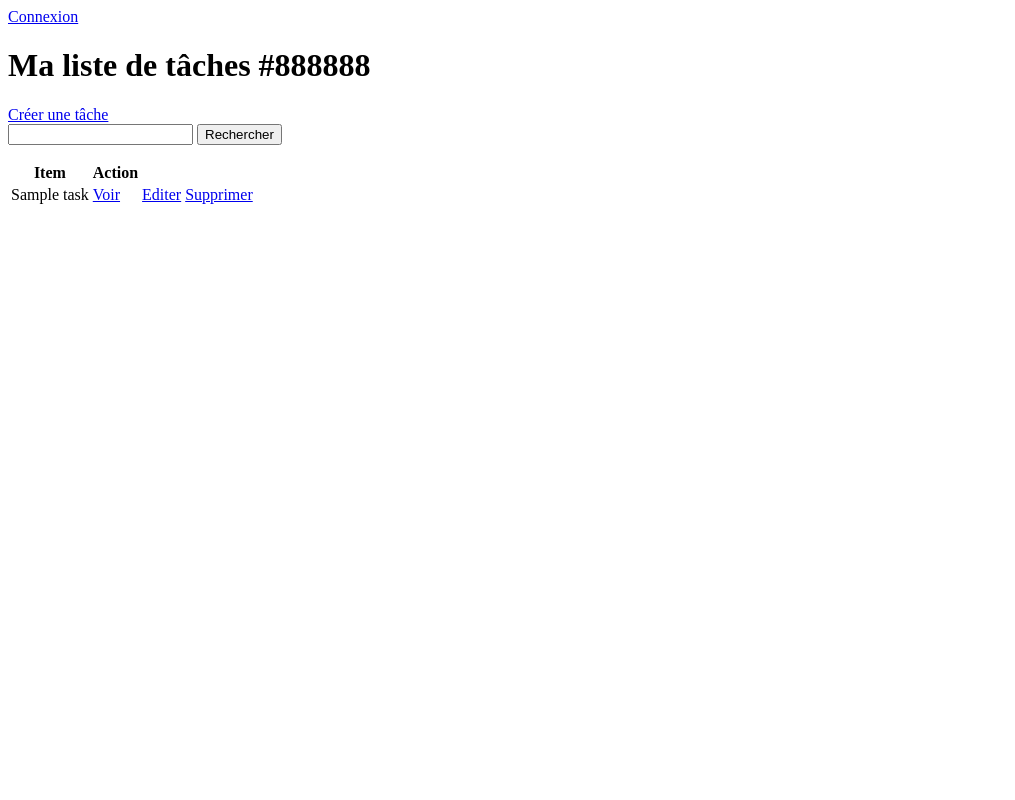
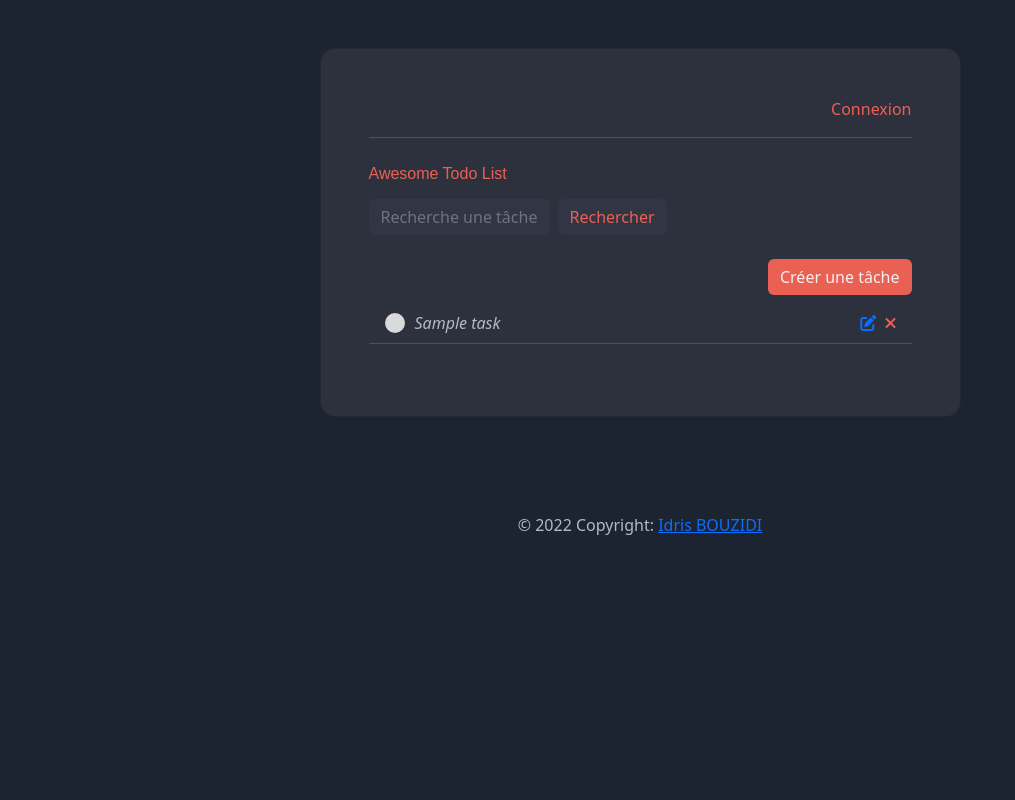
Before and after one commit to ibouzidi/dj_todolistapp, a Django app: template app/templates/app/task_list.html in a window 1280 px wide. Shown: the whole page, without its empty margins (0-1015 px from the left). Run offline with Django 3.2, Linux system fonts and the light colour scheme; the template is opened without the code that fills it: most values are stand-ins (such as "Sample title", 1, 10 or a date in 2020); some libraries are stand-ins or nearby versions.

Commit message:
add front part.

```diff
--- /dev/null
+++ b/app/static/app/css/main.css
@@ -0,0 +1,141 @@
+:root{
+    /* Background */
+    --content-bg-color: #1C2331;
+    --bg-color-primary: #323544;
+    --bg-color-secondary: #2d303d;
+    --bg-color-black-opacity: rgba(0, 0, 0, 0.2);
+    /* Color */
+    --text-color-white: #f0f0f0;
+    --text-color-grey-dark: #4B515D;
+    --text-color-grey: #b7b9c1;
+    --text-color-orange: #ea6154;
+}
+
+body {
+    background-color: var(--content-bg-color);
+    width: 100%;
+    height: 100%;
+    color: var(--text-color-grey);
+}
+h1,
+h2,
+h3,
+h4,
+h5,
+h6 {
+    font-family: 'Raleway', sans-serif;;
+    /*color: var(--text-color-grey);*/
+    color: var(--text-color-orange);
+    padding-top: 10px;
+}
+
+.header{
+    display: flex;
+    justify-content: space-between;
+}
+
+
+.card{
+    background-color: var(--bg-color-secondary);
+    width: 100%;
+    margin: 0 auto;
+}
+
+.card .search-form input{
+    background-color: var(--bg-color-primary);
+    border: solide 1px var(--bg-color-secondary);
+    color: var(--text-color-orange);
+}
+
+.card .search-form button{
+    background-color: var(--text-color-orange);
+    color: var(--text-color-white);
+    border: solide 1px var(--bg-color-secondary);
+}
+
+.card a, a:hover, a:focus, a:active{
+    text-decoration: none;
+    color: var(--text-color-orange);
+}
+
+.card .add-task-btn a{
+    background-color: var(--text-color-orange);
+    color: var(--text-color-white);
+    border: solide 1px var(--bg-color-secondary);
+}
+
+.list-group-item{
+    background-color : transparent;
+    color: var(--text-color-grey);
+}
+
+.list-group .border-bottom{
+    border-bottom: solid 1px var(--text-color-grey-dark)!important;
+}
+
+.form-all input[type=text],
+input[type=password],
+textarea {
+    background-color: var(--bg-color-primary);
+    border: solide 1px var(--bg-color-secondary);
+    color: var(--text-color-orange);
+    border-radius: 5px;
+    padding: 10px;
+    width: 45%;
+}
+
+.form-all input[type=submit]{
+    background-color: var(--bg-color-primary);
+    border: solide 1px var(--bg-color-secondary);
+    color: var(--text-color-orange);
+    padding: 10px;
+    width: 15%;
+    border-radius: 5px;
+}
+
+.form-all input[type=submit]:hover{
+    background-color: var(--text-color-orange);
+    color: var(--text-color-white);
+    transition: 0.5s;
+}
+
+.form-all label {
+    padding-top: 10px !important;
+    padding-bottom: 10px;
+    display: block;
+}
+
+.form-all input[type=checkbox] {
+
+    display: block;
+    left: 9px;
+    top: 5px;
+    width: 20px;
+    height: 20px;
+
+}
+
+.form-auth::placeholder {
+    font-weight: 300;
+    opacity: 0.5;
+}
+
+.task-complete-icon {
+    height: 20px;
+    width: 20px;
+    background-color: var(--text-color-orange);
+    border-radius: 50%;
+    margin-right: 10px;
+}
+
+.task-incomplete-icon {
+    height: 20px;
+    width: 20px;
+    background-color: rgb(218, 218, 218);
+    border-radius: 50%;
+    margin-right: 10px;
+}
+
+.action-task a{
+    margin-left: 5px;
+}
--- /dev/null
+++ b/app/templates/app/base.html
@@ -0,0 +1,48 @@
+{% load static %}
+<!doctype html>
+<html lang="en">
+<head>
+    <meta charset="UTF-8">
+    <meta name="viewport"
+          content="width=device-width, user-scalable=no, initial-scale=1.0, maximum-scale=1.0, minimum-scale=1.0">
+    <meta http-equiv="X-UA-Compatible" content="ie=edge">
+    <title>{% block title %}To-do list{% endblock %}</title>
+    <!-- CSS only -->
+    <link href="https://cdn.jsdelivr.net/npm/bootstrap@5.2.0-beta1/dist/css/bootstrap.min.css" rel="stylesheet">
+    <link rel="stylesheet" href="https://cdnjs.cloudflare.com/ajax/libs/font-awesome/6.1.1/css/all.min.css" />
+    <!-- JavaScript Bundle with Popper -->
+    <script src="https://cdn.jsdelivr.net/npm/bootstrap@5.2.0-beta1/dist/js/bootstrap.bundle.min.js"></script>
+    {#    <link rel="stylesheet" href="{% static 'weather/bootstrap/dist/css/bootstrap.min.css' %}" type="text/css">#}
+    {#    <link rel="stylesheet" href="https://cdnjs.cloudflare.com/ajax/libs/font-awesome/6.1.1/css/all.min.css" />#}
+    {#    <script type="text/javascript" src="{% static 'weather/jquery/dist/jquery.js' %}"></script>#}
+    {#    <script type="text/javascript" src="{% static 'weather/bootstrap/dist/js/bootstrap.min.js' %}"></script>#}
+    <link rel="preconnect" href="https://fonts.gstatic.com" crossorigin>
+    <link href="https://fonts.googleapis.com/css2?family=Nunito:wght@200&display=swap" rel="stylesheet">
+    <link rel="stylesheet" href="{% static 'app/css/main.css' %}" type="text/css">
+</head>
+<body>
+<div class="container py-5 h-100">
+    <div class="row d-flex justify-content-center align-items-center h-100">
+        <div class="col col-xl-7">
+            <div class="card" style="border-radius: 15px;">
+            <div class="card-body p-5">
+                {% block content %}
+                {% endblock content%}
+            </div>
+            </div>
+        </div>
+    </div>
+</div>
+</body>
+<!-- Copyright -->
+<div class="text-center py-5">
+    © {% now "Y"  %} Copyright:
+    <a href="https://idrisbouzidi.fr">Idris BOUZIDI</a>
+</div>
+<!-- Copyright -->
+
+</footer>
+
+{% block script %}
+{% endblock %}
+</html>
--- a/app/templates/app/task_detail.html
+++ b/app/templates/app/task_detail.html
@@ -1,2 +1,7 @@
+{% extends 'app/base.html' %}
+{% block title %}Tâche {{ task.title }}{% endblock %}
+
+{% block content %}
 <h1>Tâche : {{ task.title }}</h1>
 <p>{{ task.description }}</p>
+{% endblock content%}
--- a/app/templates/app/task_list.html
+++ b/app/templates/app/task_list.html
@@ -1,30 +1,61 @@
+{% extends 'app/base.html' %}
+{% block title %}Liste des tâches{% endblock %}
+
+{% block content %}
+    <div class="header">
+        <div>
             {% if request.user.is_authenticated %}
-    <p>{{ request.user }}</p>
+                <h3>Salut, {{ request.user }}, </h3>
+                <h4>tu as {{  count }} tâche{{ count|pluralize:"s" }} en cours.</h4>
+            {% endif %}
+        </div>
+        {% if request.user.is_authenticated %}
             <a href="{% url 'logout' %}">Déconnexion</a>
         {% else %}
             <a href="{% url 'login' %}">Connexion</a>
         {% endif %}
-<h1>Ma liste de tâches  {{ color }}</h1>
-<a href="{% url 'task_create' %}">Créer une tâche</a>
+    </div>
+    <hr style="color: var(--text-color-grey)">
+    <h6 class="mb-3">Awesome Todo List</h6>
 
-<form method="GET">
-    <input type="text" name="search" value="{{ search_input }}">
-    <input type="submit" value="Rechercher">
+    <form method="GET" class="d-flex justify-content-start align-items-center mb-4  search-form">
+        <div class="col-md-4 ">
+            <input type="text" placeholder="Recherche une tâche" name="search" value="{{ search_input }}" class="form-control">
+        </div>
+        <input type="submit" class="btn btn-primary mx-2" value="Rechercher">
+
     </form>
-<table>
-    <tr>
-        <th>Item</th>
-        <th>Action</th>
-    </tr>
+    <div class="add-task-btn d-flex justify-content-end">
+        <a href="{% url 'task_create' %}" class="btn btn-primary mb-2">Créer une tâche</a>
+    </div>
 
+
+    <ul class="list-group mb-0">
         {% for task in tasks %}
-    <tr>
-        <td>{{ task.title }}</td>
-        <td><a href="{% url 'task_detail' task.id %}">Voir</a></td>
-        <td><a href="{% url 'task_update' task.id %}">Editer</a></td>
-        <td><a href="{% url 'task_delete' task.id %}" onclick="return confirm('Are you sure you want to delete?');">Supprimer</a></td>
-    </tr>
+            <li class="list-group-item d-flex justify-content-between align-items-center border-start-0 border-top-0 border-end-0 border-bottom rounded-0 mb-4">
+                <div class="d-flex align-items-center">
+                    {% if task.complete %}
+                        <div class="task-complete-icon"></div>
+                        <i><s><span class="task-title">{{ task.title }}</span></i></s>
+
+                    {% else %}
+                        <div class="task-incomplete-icon"></div>
+                        <i><span class="task-title">{{ task.title }}</span></i>
+                    {% endif %}
+                </div>
+            <div class="action-task">
+                <a href="{% url 'task_update' task.id %}" data-mdb-toggle="tooltip" title="Edit item">
+                    <i class="fas fa-edit text-primary"></i>
+                </a>
+                <a href="{% url 'task_delete' task.id %}" onclick="return confirm('Are you sure you want to delete?');"
+                   data-mdb-toggle="tooltip" title="Supprimer cette tâche">
+                    <i class="fas fa-times" style="color: var(--text-color-orange)"></i>
+                </a>
+                </div>
+            </li>
         {% empty %}
             <h3>Aucune tâche dans la liste</h3>
         {% endfor %}
-</table>
+        <ul>
+
+{% endblock content %}
--- a/todolistapp/settings.py
+++ b/todolistapp/settings.py
@@ -10,6 +10,7 @@ For the full list of settings and their values, see
 https://docs.djangoproject.com/en/3.2/ref/settings/
 """
 
+import os
 from pathlib import Path
 
 # Build paths inside the project like this: BASE_DIR / 'subdir'.
@@ -119,6 +120,7 @@ USE_TZ = True
 # https://docs.djangoproject.com/en/3.2/howto/static-files/
 
 STATIC_URL = '/static/'
+STATIC_ROOT = os.path.join(BASE_DIR, 'static')
 
 # Default primary key field type
 # https://docs.djangoproject.com/en/3.2/ref/settings/#default-auto-field
```
Also changed, not shown: app/templates/app/auth/login.html (+15 -8 lines), app/templates/app/auth/register.html (+7 -2 lines), app/templates/app/task_form.html (+7 -0 lines), db.sqlite3. Lines whose indentation alone changed are shown as unchanged.
